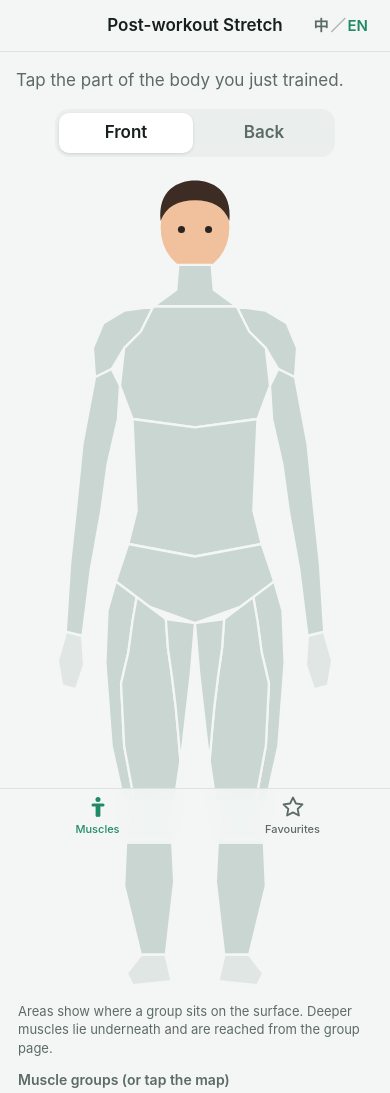
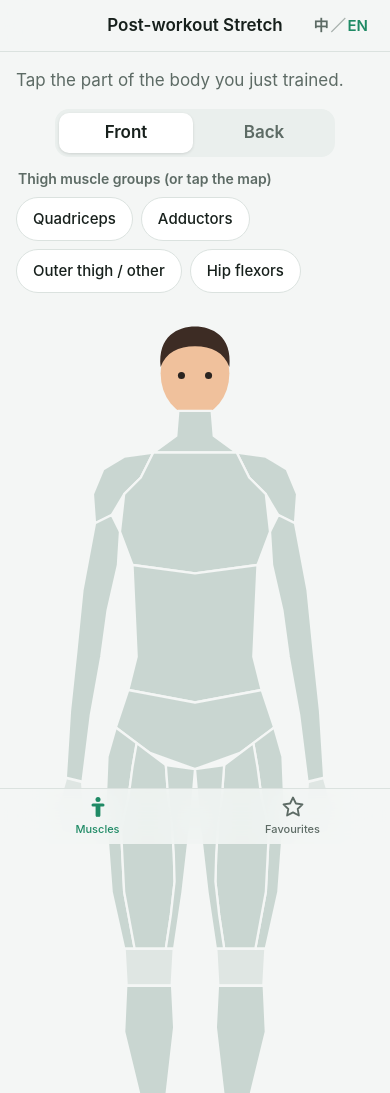
Before and after one commit to samuellam2022-cpl/stretching, a website built with Vite: page index.html in a window 390 px wide. Shown: the top 1093 px of the page. Built offline with nearby package versions, Linux system fonts and the light colour scheme.

Commit message:
Thigh pilot refinement: adductor extent, back-view note, chips above map
- Adductors (front) now end as a thin gracilis strip running to the knee
  instead of tapering to a point two thirds down; adductor longus width is
  unchanged. Deeper adductors and pectineus stay undrawn. The quadriceps
  boundary shares the new edge, so the areas still tile exactly
- Back view: the non-tappable medial strip is explained by a short note
  under the map that points to the Adductors chip
- Group chips moved above the map and wrap, so they are inside the first
  iPhone screen; the map size and proportions are unchanged

Co-Authored-By: Claude Sonnet 5.5 <noreply@anthropic.com>
Claude-Session: https://claude.ai/code/session_01Ai49xBaBt5QeN1THbwa3uj

```diff
--- a/src/bodymap.ts
+++ b/src/bodymap.ts
@@ -42,9 +42,14 @@ const LOWER_LEG = both([[67, 330], [89, 330], [90, 350], [86, 385], [74, 385], [
  *    wide down the outer thigh. The band lies over vastus lateralis.
  *    Sartorius is NOT drawn: it crosses diagonally over the quadriceps, so a
  *    separate area would split the quadriceps. It is on the Lateral thigh group page.
- *  - Adductors (front): medial thigh from the pubic region, narrowing to a point
- *    about two thirds of the way down (gracilis and adductor longus/pectineus).
- *    Below that point the inner front of the thigh is vastus medialis, i.e. quadriceps.
+ *  - Adductors (front): the surface-visible adductors only. Adductor longus is a
+ *    triangular belly (about 14 units wide at the top, the medial border of the
+ *    femoral triangle); gracilis is the most superficial and most medial adductor
+ *    and runs the full length of the thigh to the medial tibia, so the area ends as
+ *    a thin strip (about 4 units) along the inner edge down to the knee.
+ *    Adductor brevis and most of adductor magnus lie deep to these, and pectineus
+ *    is the floor of the femoral triangle, so none of them is drawn: they are on
+ *    the group page. Vastus medialis (quadriceps) lies lateral to the strip.
  *  - Quadriceps (front): the rest of the front of the thigh, down to the knee.
  *    Rectus femoris, vastus lateralis and vastus medialis show on the surface;
  *    vastus intermedius lies underneath them.
@@ -57,8 +62,8 @@ const LOWER_LEG = both([[67, 330], [89, 330], [90, 350], [86, 385], [74, 385], [
  */
 const THIGH_FRONT_OUTLINE: P[] = [[62, 206], [78, 218], [86, 224], [100, 226], [98, 250], [94, 285], [90, 312], [66, 312], [60, 285], [57, 245], [58, 220]];
 const THIGH_LATERAL: P[] = [[62, 206], [72, 213.5], [70, 225], [68, 240], [64.5, 255], [66, 285], [71, 312], [66, 312], [60, 285], [57, 245], [58, 220]];
-const THIGH_QUADRICEPS: P[] = [[72, 213.5], [78, 218], [86, 224], [87, 238], [89, 252], [90.7, 266], [92, 280], [93, 292], [90, 312], [71, 312], [66, 285], [64.5, 255], [68, 240], [70, 225]];
-const THIGH_ADDUCTORS: P[] = [[86, 224], [100, 226], [98, 250], [94, 285], [93, 292], [92, 280], [90.7, 266], [89, 252], [87, 238]];
+const THIGH_QUADRICEPS: P[] = [[72, 213.5], [78, 218], [86, 224], [87, 238], [88.8, 252], [89.8, 266], [90.2, 280], [88.4, 296], [86, 312], [71, 312], [66, 285], [64.5, 255], [68, 240], [70, 225]];
+const THIGH_ADDUCTORS: P[] = [[86, 224], [100, 226], [98, 250], [94, 285], [90, 312], [86, 312], [88.4, 296], [90.2, 280], [89.8, 266], [88.8, 252], [87, 238]];
 const THIGH_BACK_OUTLINE: P[] = [[63, 236], [100, 240], [98, 255], [94, 285], [90, 312], [66, 312], [60, 285], [57, 250]];
 const THIGH_HAMSTRINGS: P[] = [[63, 236], [95, 239.46], [92.5, 255], [90.5, 270], [90, 285], [90, 298], [90, 312], [66, 312], [60, 285], [57, 250]];
 const THIGH_BACK_MEDIAL_STRIP: P[] = [[95, 239.46], [100, 240], [98, 255], [94, 285], [90, 312], [90, 298], [90, 285], [90.5, 270], [92.5, 255]];
--- a/src/i18n.ts
+++ b/src/i18n.ts
@@ -46,7 +46,11 @@ const STRINGS = {
   langToggle: { en: 'Switch language', zh: '切換語言' },
   tabMap: { en: 'Muscles', zh: '肌肉圖' },
   tabFavourites: { en: 'Favourites', zh: '我的最愛' },
-  groupChipsTitle: { en: 'Muscle groups (or tap the map)', zh: '肌肉群（亦可以撳人體圖）' },
+  groupChipsTitle: { en: 'Thigh muscle groups (or tap the map)', zh: '大腿肌肉群（亦可以撳人體圖）' },
+  mapNoteBack: {
+    en: 'The lighter strip on the inner thigh is not tappable: the adductors (gracilis, adductor magnus) are only partly visible from behind. Use the Adductors chip.',
+    zh: '大腿內側較淺色嘅條帶唔可以撳：內收肌（股薄肌、內收大肌）喺背面只係部分睇到。請用「內收肌」標籤。',
+  },
   mapNote: { en: 'Areas show where a group sits on the surface. Deeper muscles lie underneath and are reached from the group page.', zh: '圖上範圍顯示肌肉群喺身體表面嘅位置。較深層嘅肌肉喺下面，可以喺肌肉群頁面揀。' },
   homeLead: { en: 'Tap the part of the body you just trained.', zh: '撳啱啱練完嘅身體部位。' },
   mapAria: { en: 'Body map, {view} view', zh: '人體肌肉圖（{view}）' },
--- a/src/style.css
+++ b/src/style.css
@@ -1341,6 +1341,8 @@ svg {
 /* Muscle-group chips under the map */
 .group-chips {
   margin-top: 4px;
+  flex-wrap: wrap;
+  overflow: visible;
 }
 
 .chips-title {
--- a/src/views.ts
+++ b/src/views.ts
@@ -213,10 +213,10 @@ export function homeView(view: MapView, regionId?: string): View {
     html: `
       <p class="lead">${t('homeLead')}</p>
       <div class="seg" role="tablist" aria-label="${t('viewToggle')}">${toggle}</div>
-      <div class="map-wrap">${map}</div>
-      <p class="map-note">${t('mapNote')}</p>
       <p class="chips-title">${t('groupChipsTitle')}</p>
       <div class="chips group-chips">${groupChipRow}</div>
+      <div class="map-wrap">${map}</div>
+      <p class="map-note">${t('mapNote')}${view === 'back' ? ` ${t('mapNoteBack')}` : ''}</p>
       <div class="chips region-chips" aria-label="${t('allRegions')}">${regionChips}</div>
       ${list}
       <p class="disclaimer">${t('disclaimer')}</p>`,
```
